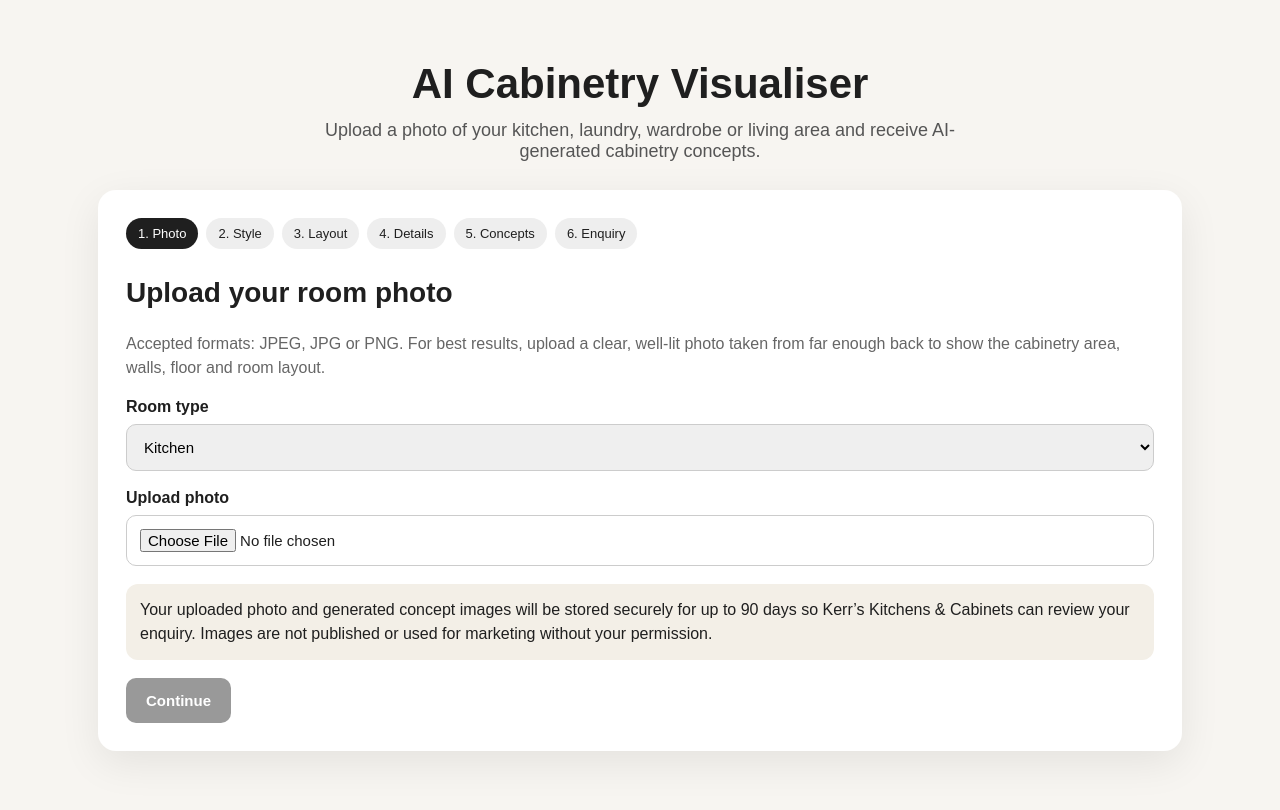
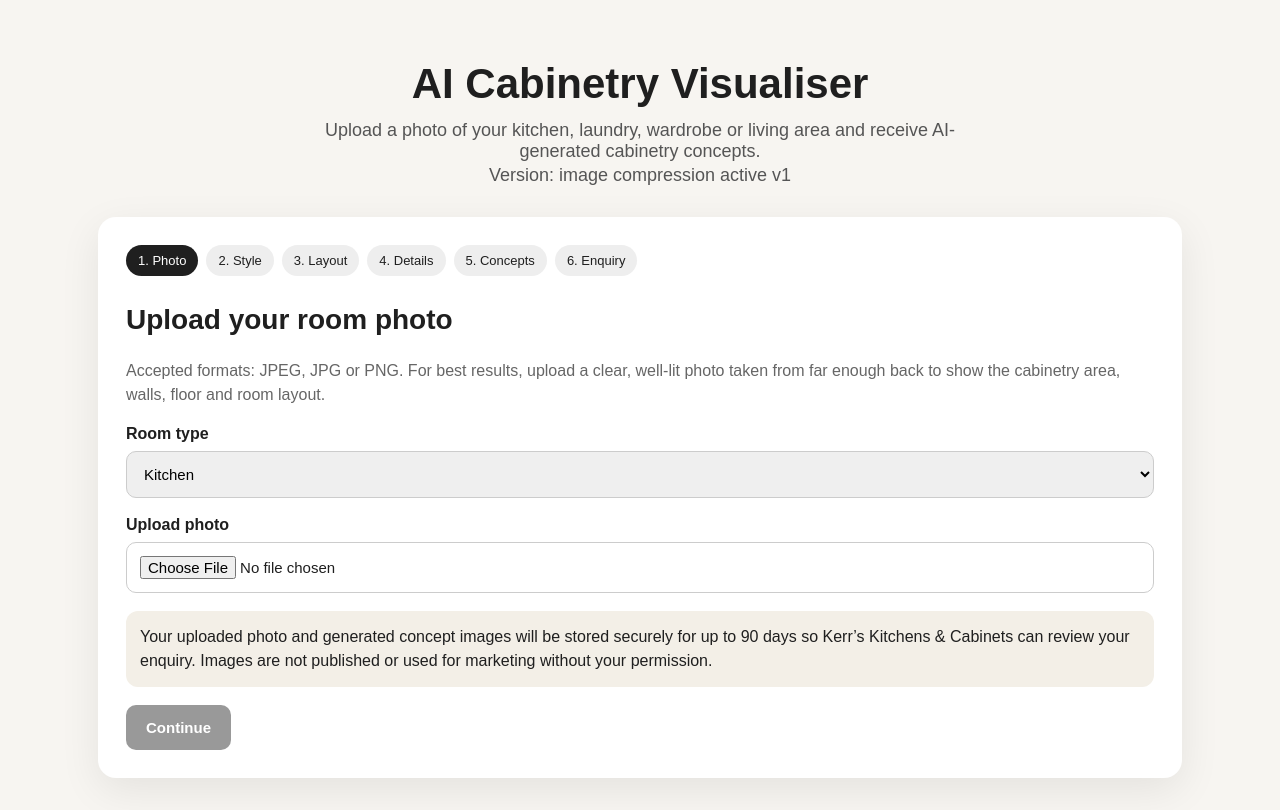
Before and after one commit to julie874/kerrskc-visualiser, a Next.js app: page / in a window 1280 px wide. Built offline with nearby package versions, Linux system fonts and the light colour scheme.

Commit message:
Update page.tsx

```diff
--- a/app/page.tsx
+++ b/app/page.tsx
@@ -372,6 +372,9 @@ export default function Home() {
     Upload a photo of your kitchen, laundry, wardrobe or living area and
     receive AI-generated cabinetry concepts.
   </p>
+  <p className="muted">
+    Version: image compression active v1
+  </p>
 </header>
 
       <section className="card">
```
Lines whose indentation alone changed are shown as unchanged.
